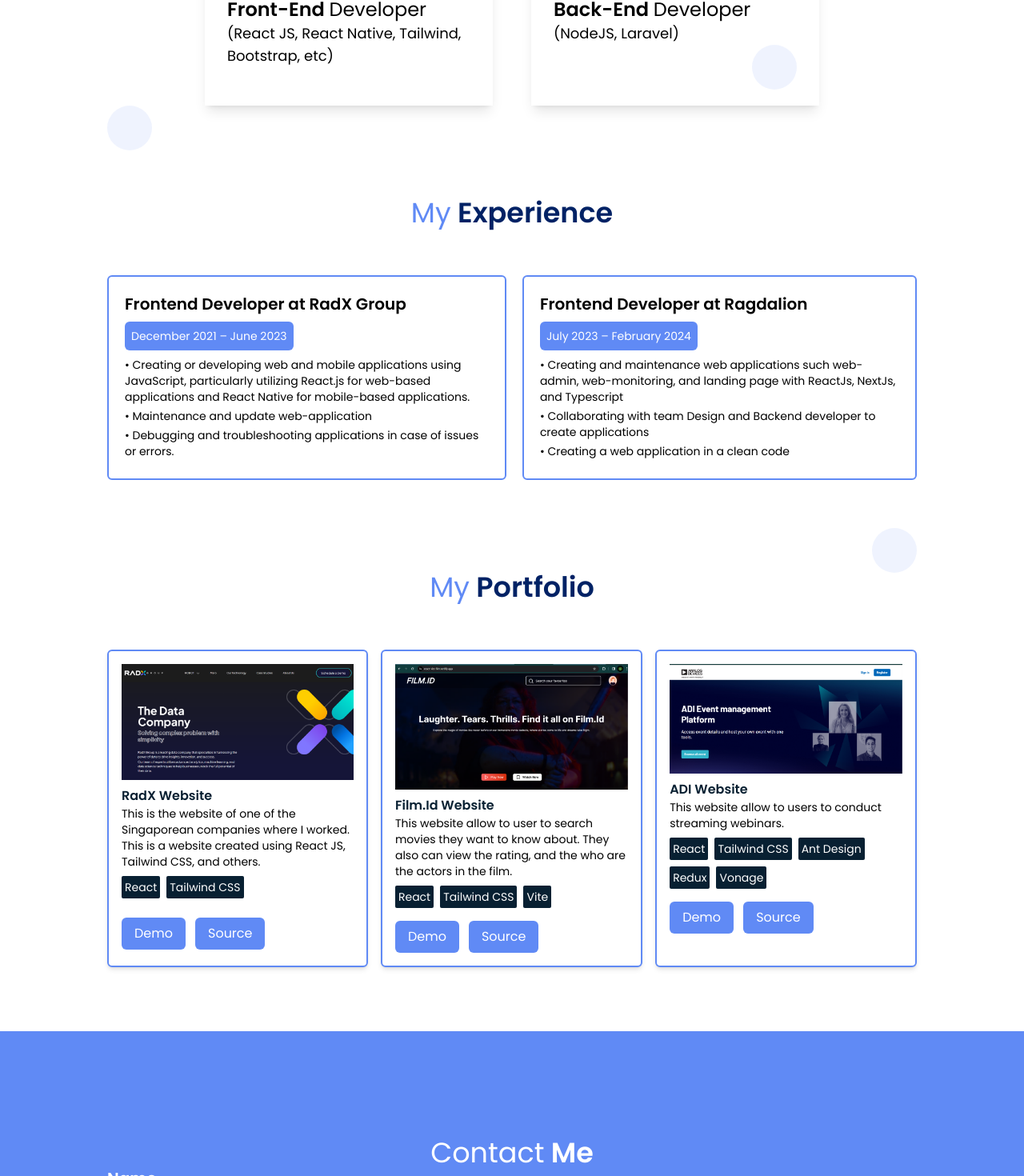
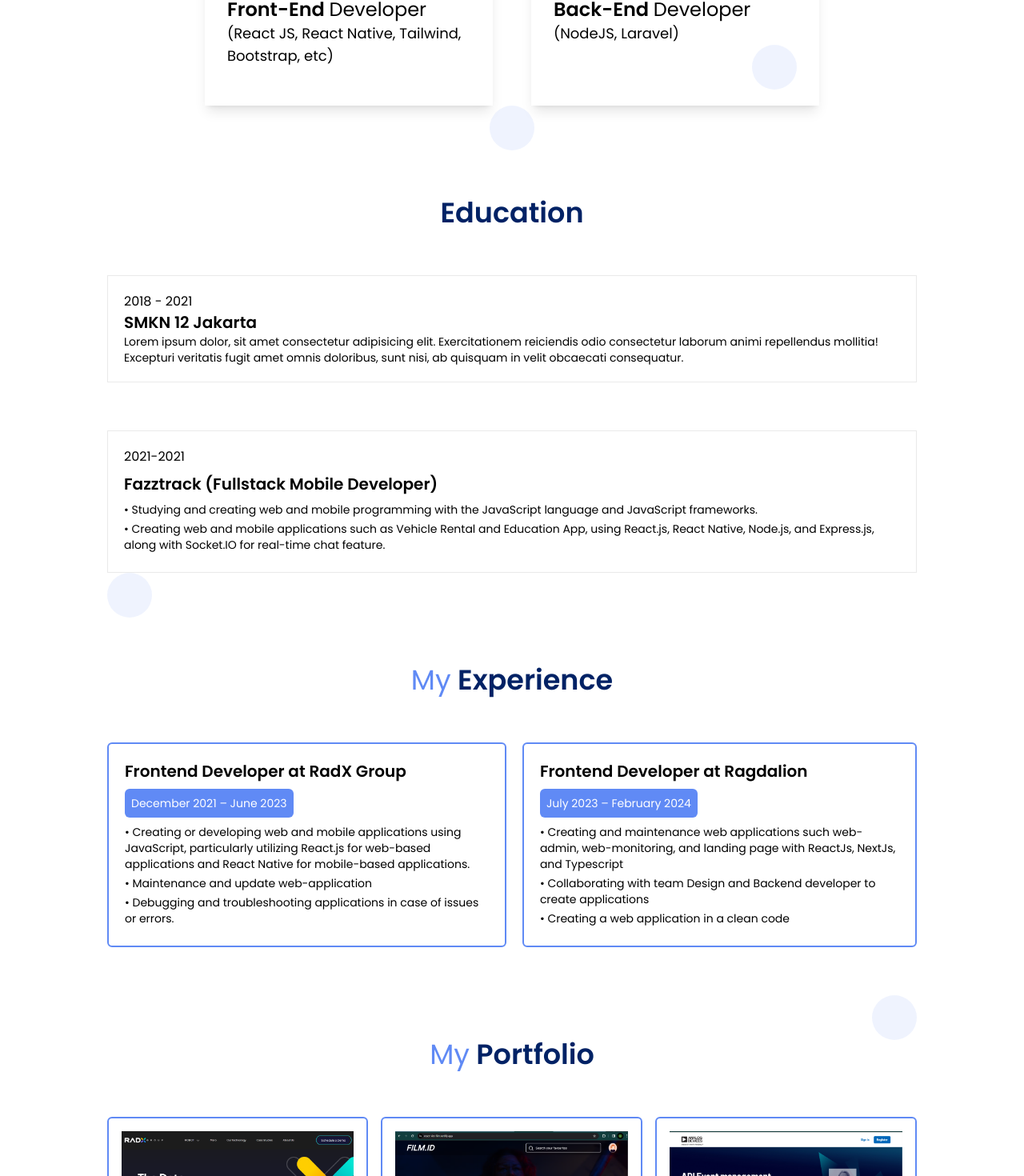
Before and after one commit to berlianstr/my-website, a React (Vite) app: page / in a window 1280 px wide. Shown: the part 917-2387 px from the top of the page at 80% size. Built offline with nearby package versions, Linux system fonts and the light colour scheme.

Commit message:
added education

```diff
--- /dev/null
+++ b/src/components/Cards/ContainerCard.tsx
@@ -0,0 +1,21 @@
+import React from "react";
+import { twMerge } from "tailwind-merge";
+
+export default function ContainerCard({
+  children,
+  className,
+}: {
+  children: React.ReactNode;
+  className?: string;
+}) {
+  return (
+    <div
+      className={twMerge(
+        `flex flex-col gap-2 border-2 border-secondaryBlue rounded-md p-5 `,
+        className
+      )}
+    >
+      {children}
+    </div>
+  );
+}
--- a/src/components/Footer/Footer.tsx
+++ b/src/components/Footer/Footer.tsx
@@ -34,6 +34,20 @@
                 className="text-secondaryWhite cursor-pointer"
               >
                 Additional Passions
+              </a>
+              <a
+                onClick={() =>
+                  scroller.scrollTo("education", {
+                    duration: 1200,
+                    delay: 50,
+                    smooth: true,
+                    // containerId: "ContainerElementID",
+                    offset: -150, // Scrolls to element + 50 pixels down the page
+                  })
+                }
+                className="text-secondaryWhite cursor-pointer"
+              >
+                Education
               </a>
               <a
                 onClick={() =>
--- a/src/components/Navbar/Navbar.tsx
+++ b/src/components/Navbar/Navbar.tsx
@@ -31,6 +31,20 @@
           }
         >
           Passions
+        </li>
+        <li
+          className="cursor-pointer hover:opacity-70"
+          onClick={() =>
+            scroller.scrollTo("education", {
+              duration: 1200,
+              delay: 50,
+              smooth: true,
+              // containerId: "ContainerElementID",
+              offset: -150, // Scrolls to element + 50 pixels down the page
+            })
+          }
+        >
+          Education
         </li>
         <li
           className="cursor-pointer hover:opacity-70"
--- a/src/components/TextTitleSection.tsx
+++ b/src/components/TextTitleSection.tsx
@@ -2,8 +2,8 @@
 import { twMerge } from "tailwind-merge";
 
 interface TextTitleSectionProps {
-  title1: string;
-  title2: string;
+  title1?: string;
+  title2?: string;
   classNameTitle1?: string;
   classNameTitle2?: string;
 }
--- a/src/index.css
+++ b/src/index.css
@@ -9,3 +9,35 @@
   padding: 0;
   font-family: "Poppins", sans-serif;
 }
+
+/* .contents {
+  padding: 0px 30px;
+  background-color: r;
+  border-left: 2px solid red;
+} */
+
+.contents .box {
+  position: relative;
+  padding: 20px;
+  border: 1px solid #eaeaea;
+  background-color: #ffffff;
+  cursor: pointer;
+  transition: all 0.4s;
+  /* margin-bottom: 20px; */
+}
+.contents .box:hover {
+  box-shadow: 0px 3px 12px 0px #ccc;
+  border: 1px solid transparent;
+}
+
+/* .contents .box::before {
+  content: "";
+  position: absolute;
+  width: 16px;
+  height: 16px;
+  border-radius: 50%;
+  right: calc(100% + 22px);
+  top: 0;
+  border-color: #11a372;
+  border: 2px solid red;
+} */
--- /dev/null
+++ b/src/pages/LandingPage/Education.tsx
@@ -0,0 +1,52 @@
+import BlueCircle from "@components/BlueCircle";
+import TextTitleSection from "@components/TextTitleSection";
+import useGlobalHooks from "@hooks/GlobalHooks";
+import { motion } from "framer-motion";
+import { Element } from "react-scroll";
+
+export default function Education() {
+  const hooks = useGlobalHooks();
+  return (
+    <Element name="education">
+      <motion.div
+        style={{ scale: hooks.scaleProgress, opacity: hooks.opacityProgress }}
+        ref={hooks.ref}
+        className="flex flex-col  gap-[60px] mb-3 last:mb-0"
+      >
+        <div className="flex justify-center">
+          <BlueCircle />
+        </div>
+        <TextTitleSection title2="Education" />
+        <div className="contents">
+          <div className="box">
+            <h4>2018 - 2021</h4>
+            <label className="font-semibold text-xl">SMKN 12 Jakarta</label>
+            <p className="text-sm">
+              Lorem ipsum dolor, sit amet consectetur adipisicing elit.
+              Exercitationem reiciendis odio consectetur laborum animi
+              repellendus mollitia! Excepturi veritatis fugit amet omnis
+              doloribus, sunt nisi, ab quisquam in velit obcaecati consequatur.
+            </p>
+          </div>
+          <div className="box flex flex-col gap-2">
+            <h4>2021-2021</h4>
+            <label className="font-semibold text-xl">
+              Fazztrack (Fullstack Mobile Developer)
+            </label>
+            <ul>
+              <li className="text-sm mb-1">
+                • Studying and creating web and mobile programming with the
+                JavaScript language and JavaScript frameworks.
+              </li>
+              <li className="text-sm mb-1">
+                • Creating web and mobile applications such as Vehicle Rental
+                and Education App, using React.js, React Native, Node.js, and
+                Express.js, along with Socket.IO for real-time chat feature.
+              </li>
+            </ul>
+          </div>
+        </div>
+      </motion.div>
+    </Element>
+  );
+}
--- a/src/pages/LandingPage/HeroSection.tsx
+++ b/src/pages/LandingPage/HeroSection.tsx
@@ -6,11 +6,7 @@
 export default function HeroSection() {
   // const hooks = useGlobalHooks();
   return (
-    <div
-      // style={{ scale: hooks.scrollYProgress, opacity: hooks.scrollYProgress }}
-      // ref={hooks.ref}
-      className="flex md:flex-row  flex-col-reverse md:justify-between justify-center gap-16 mt-20"
-    >
+    <div className="flex md:flex-row  flex-col-reverse md:justify-between justify-center gap-16 mt-20">
       <div className="flex flex-col md:gap-8 gap-2">
         <BlueCircle className="ml-32" />
         <p className="text-start lg:text-[35px] md:text-3xl text-2xl text-primaryBlue tracking-wider">
--- a/src/pages/LandingPage/LandingPage.tsx
+++ b/src/pages/LandingPage/LandingPage.tsx
@@ -1,5 +1,6 @@
 // import AboutSection from "./AboutSection";
 import AdditionalPassions from "./AdditionalPassions";
+import Education from "./Education";
 import HeroSection from "./HeroSection";
 import PortfolioSection from "./PortfolioSection";
 import WorkExperienceSection from "./WorkExperienceSection";
@@ -10,6 +11,7 @@
       <HeroSection />
       {/* <AboutSection /> */}
       <AdditionalPassions />
+      <Education />
       <WorkExperienceSection />
       <PortfolioSection />
     </div>
--- a/src/pages/LandingPage/PortfolioSection.tsx
+++ b/src/pages/LandingPage/PortfolioSection.tsx
@@ -6,6 +6,7 @@
 import { Element } from "react-scroll";
 import useGlobalHooks from "@hooks/GlobalHooks";
 import { motion } from "framer-motion";
+import ContainerCard from "@components/Cards/ContainerCard";
 
 export default function PortfolioSection() {
   const hooks = useGlobalHooks();
@@ -18,7 +19,7 @@
       >
         <TextTitleSection title1="My" title2="Portfolio" />
         <div className="flex md:flex-nowrap flex-wrap flex-grow gap-4">
-          <div className="flex flex-col gap-2 bg-secondaryWhite p-4 border-2 border-secondaryBlue rounded-md shadow-md  ">
+          <ContainerCard className="p-4">
             <img src={radxImg} className="w-fit" alt="radx" />
             <div>
               <label className="font-semibold text-textBlue">
@@ -52,8 +53,8 @@
                 </a>
               </div>
             </div>
-          </div>
-          <div className="bg-secondaryWhite p-4 border-2 border-secondaryBlue rounded-md shadow-md">
+          </ContainerCard>
+          <ContainerCard className="p-4">
             <img src={filmImg} className="w-fit" alt="film" />
             <div className="mt-2">
               <label className="font-semibold text-textBlue">
@@ -88,8 +89,8 @@
                 </a>
               </div>
             </div>
-          </div>
-          <div className="bg-secondaryWhite p-4 border-2 border-secondaryBlue rounded-md shadow-md">
+          </ContainerCard>
+          <ContainerCard className="p-4">
             <img src={adiImg} className="w-fit" alt="adi" />
             <div className="mt-2">
               <label className="font-semibold text-textBlue">ADI Website</label>
@@ -122,7 +123,7 @@
                 </a>
               </div>
             </div>
-          </div>
+          </ContainerCard>
         </div>
       </motion.div>
     </Element>
--- a/src/pages/LandingPage/WorkExperienceSection.tsx
+++ b/src/pages/LandingPage/WorkExperienceSection.tsx
@@ -1,4 +1,5 @@
 import BlueCircle from "@components/BlueCircle";
+import ContainerCard from "@components/Cards/ContainerCard";
 import TextTitleSection from "@components/TextTitleSection";
 import useGlobalHooks from "@hooks/GlobalHooks";
 import { motion } from "framer-motion";
@@ -18,7 +19,7 @@
         </div>
         <TextTitleSection title1="My" title2="Experience" />
         <div className="flex flex-grow  md:flex-nowrap flex-wrap gap-5">
-          <div className="flex flex-col gap-2 border-2 border-secondaryBlue rounded-md p-5 w-fit">
+          <ContainerCard className="w-fit">
             <label className="font-semibold text-xl">
               Frontend Developer at RadX Group
             </label>
@@ -41,8 +42,8 @@
                 </li>
               </ul>
             </div>
-          </div>
-          <div className="flex flex-col gap-2 border-2 border-secondaryBlue rounded-md p-5 w-fit">
+          </ContainerCard>
+          <ContainerCard className="w-fit">
             <label className="font-semibold text-xl">
               Frontend Developer at Ragdalion
             </label>
@@ -65,7 +66,7 @@
                 </li>
               </ul>
             </div>
-          </div>
+          </ContainerCard>
         </div>
         <div className="flex justify-end">
           <BlueCircle />
--- a/tailwind.config.js
+++ b/tailwind.config.js
@@ -8,7 +8,7 @@
         secondaryWhite: "#FFFFFF",
         primaryBlue: "#002265",
         textBlue: "#082032",
-        secondaryBlue: "#14279B",
+        // secondaryBlue: "#14279B",
         primaryBlack: "#000000",
         secondaryBlue: "#608AF5",
       },
```
